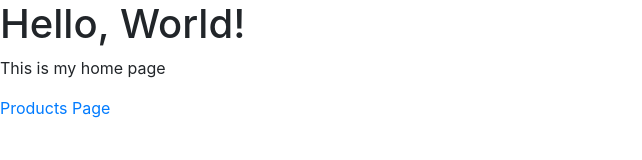
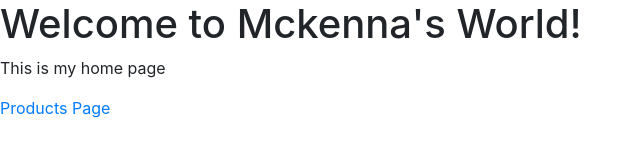
Before and after one commit to mckennaveeser/IndividualAssign2, a plain HTML site: page index.html in a window 1280 px wide. Shown: the whole page, without its empty margins (0-642 px from the left). Drawn offline with nearby package versions, Linux system fonts and the light colour scheme.

Commit message:
Changed index.html file

```diff
--- a/index.html
+++ b/index.html
@@ -8,10 +8,10 @@
     <!-- Bootstrap CSS -->
     <link rel="stylesheet" href="https://cdn.jsdelivr.net/npm/bootstrap@4.5.3/dist/css/bootstrap.min.css" integrity="sha384-TX8t27EcRE3e/ihU7zmQxVncDAy5uIKz4rEkgIXeMed4M0jlfIDPvg6uqKI2xXr2" crossorigin="anonymous">
 
-    <title>Home</title>
+    <title>Mckenna</title>
   </head>
   <body>
-    <h1>Hello, World!</h1>
+    <h1>Welcome to Mckenna's World!</h1>
     <p>This is my home page</p>
      <a href="products">Products Page </a>
 
```
